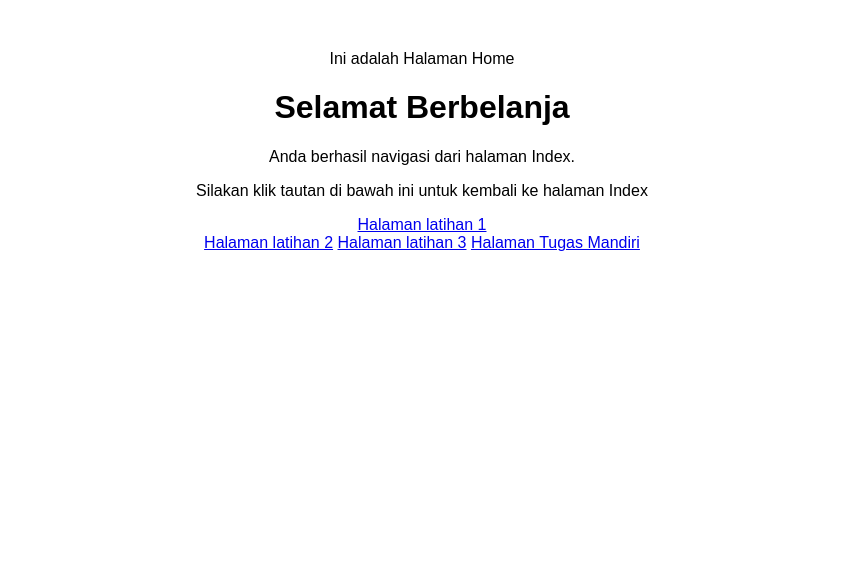
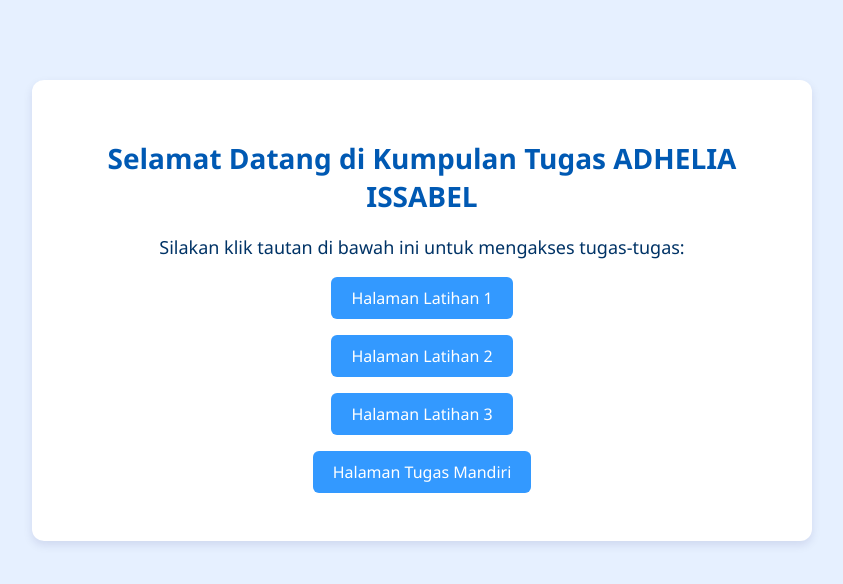
Before and after one commit to adheliaissabel/praktekoopsatu, a PHP site: page /home.php in a window 1280 px wide. Shown: the top 584 px of the page, without its empty margins (218-1061 px from the left). Run offline with PHP 8.4, Linux system fonts and the light colour scheme.

Commit message:
update baru

```diff
--- a/home.php
+++ b/home.php
@@ -1,8 +1,6 @@
 <?php
 // index.php
-$judul = "Selamat Berbelanja";
-$pesan_home = "Anda berhasil navigasi dari halaman Index.";
-
+$judul = "Selamat Datang di Kumpulan Tugas ADHELIA ISSABEL";
 ?>
 <!DOCTYPE html>
 <html lang="id">
@@ -11,21 +9,61 @@ $pesan_home = "Anda berhasil navigasi dari halaman Index.";
     <meta name="viewport" content="width=device-width, initial-scale=1.0">
     <title>Halaman Home</title>
     <style>
-        body { font-family: Arial, sans-serif; text-align: center; margin-top: 50px; }
-        .container { max-width: 600px; margin: 0 auto; }
+        body {
+            font-family: 'Segoe UI', Tahoma, Geneva, Verdana, sans-serif;
+            background-color: #e6f0ff;
+            color: #003366;
+            margin: 0;
+            padding: 0;
+        }
+
+        .container {
+            max-width: 700px;
+            margin: 80px auto;
+            background-color: #ffffff;
+            padding: 40px;
+            border-radius: 12px;
+            box-shadow: 0 4px 10px rgba(0, 0, 100, 0.1);
+            text-align: center;
+        }
+
+        h1 {
+            color: #0059b3;
+            font-size: 28px;
+            margin-bottom: 20px;
+        }
+
+        p {
+            font-size: 18px;
+            margin: 10px 0;
+        }
+
+        a {
+            display: inline-block;
+            margin: 8px;
+            padding: 10px 20px;
+            text-decoration: none;
+            background-color: #3399ff;
+            color: white;
+            border-radius: 6px;
+            transition: background-color 0.3s ease;
+        }
+
+        a:hover {
+            background-color: #1a75ff;
+        }
     </style>
 </head>
 <body>
     <div class="container">
-        <p>Ini adalah Halaman Home<p>
         <h1><?php echo $judul; ?></h1>
-        <p><?php echo $pesan_home; ?></p>
-        <p>Silakan klik tautan di bawah ini untuk kembali ke halaman Index<p>
+
+        <p>Silakan klik tautan di bawah ini untuk mengakses tugas-tugas:</p>
+
+        <a href="latihan1.php">Halaman Latihan 1</a><br>
+        <a href="latihan2.php">Halaman Latihan 2</a><br>
+        <a href="latihan3.php">Halaman Latihan 3</a><br>
+        <a href="tugasmandiri.php">Halaman Tugas Mandiri</a>
     </div>
-        <a href="latihan1.php">Halaman latihan 1</a><br>
-        <a href="latihan2.php">Halaman latihan 2</a>
-        <a href="latihan3.php">Halaman latihan 3</a>
-        <a href="tugasmandiri.php">Halaman Tugas Mandiri</a>
-
 </body>
 </html>
```
